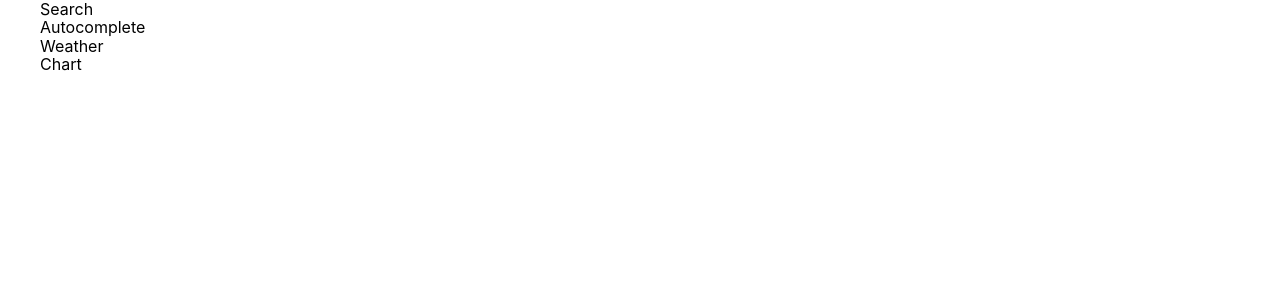
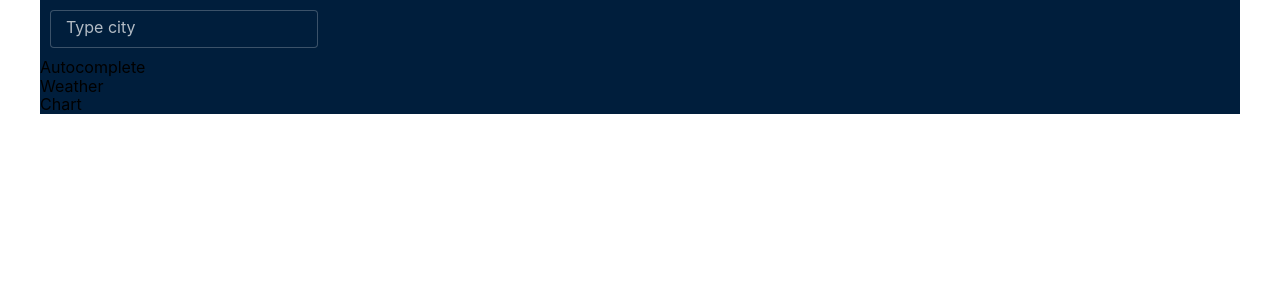
Before and after one commit to PrzemekL7/weather_app_2, a React (Create React App) app: page / in a window 1280 px wide. Shown: the top 300 px of the page. Built offline with nearby package versions, Linux system fonts and the light colour scheme.

Commit message:
search input material design style

```diff
--- a/src/App.js
+++ b/src/App.js
@@ -1,3 +1,5 @@
+import { useState } from "react";
+
 import SearchBar from "./components/SearchBar";
 import Weather from "./components/Weather";
 import WeatherForecastChart from "./components/WeatherForecastChart";
@@ -5,9 +7,11 @@
 import './styles/main.scss'
 
 function App() {
+    const [searchValue, setsearchValue] = useState();
+
     return (
         <main className="App">
-            <SearchBar />
+            <SearchBar searchValue={searchValue} setsearchValue={setsearchValue} />
             <Weather />
             <WeatherForecastChart />
         </main>
--- a/src/components/Search.jsx
+++ b/src/components/Search.jsx
@@ -1,9 +1,39 @@
-function Search() {
+import { useRef } from "react";
+
+function Search({ searchValue, setSearchValue }) {
+    const searchRef = useRef(null);
+
+    function handleFocus () {
+        searchRef.current.classList.add("focus");
+    };
+
+    function handleInput(event) {
+        setSearchValue(event.target.value);
+    };
+
+    function handleOnBlur () {
+        if(searchValue === "") {
+            searchRef.current.classList.remove("focus")
+        }
+    }
+
+
     return (
-        <div>
-            Search
+        <div className="search" ref={searchRef}>
+            <label className="search__lbl" htmlFor="search">
+                Type city
+            </label>
+            <input
+                className="search__input"
+                type="text"
+                onChange={handleInput}
+                id="search"
+                value={searchValue}
+                onFocus={handleFocus}
+                onBlur={handleOnBlur}
+            />
         </div>
-     );
+    );
 }
 
 export default Search;
--- a/src/components/SearchBar.jsx
+++ b/src/components/SearchBar.jsx
@@ -1,10 +1,10 @@
 import Autocomplete from "./Autocomplete";
 import Search from "./Search";
 
-function SearchBar() {
+function SearchBar({searchValue, setsearchValue}) {
     return (
         <>
-            <Search/>
+            <Search setsearchValue={setsearchValue} searchValue={searchValue}/>
             <Autocomplete/>
         </>
     );
--- /dev/null
+++ b/src/styles/components.scss
@@ -0,0 +1,31 @@
+@import './utils.scss';
+
+.search {
+    position: relative;
+    &__lbl {
+        color: rgba(255, 255, 255, 0.7);
+        position: absolute;
+        top: rem(16px);
+        left: rem(20px);
+        font-size: rem(16px);
+        background: rgb(0,30, 60);
+        transition: all 400ms;
+        padding: rem(2px) rem(6px);
+    }
+
+    &:hover, &.focus {
+        .search__lbl {
+            font-size: rem(8px);
+            top: rem(6px);
+        }
+    }
+
+    &__input {
+        padding: rem(9px);
+        border-radius: rem(4px);
+        border: rem(1px) solid rgba(255, 255, 255, 0.23);
+        background: rgb(0, 30, 60);
+        margin: rem(10px);
+    }
+
+}
--- a/src/styles/layout.scss
+++ b/src/styles/layout.scss
@@ -5,4 +5,5 @@
     width: 100%;
     max-width: rem(1200px);
     margin: auto;
+    background-color: rgb(0, 30, 60);
 }
--- a/src/styles/main.scss
+++ b/src/styles/main.scss
@@ -2,3 +2,4 @@
 @import './config.scss';
 @import './utils.scss';
 @import './layout.scss';
+@import './components.scss'
```
